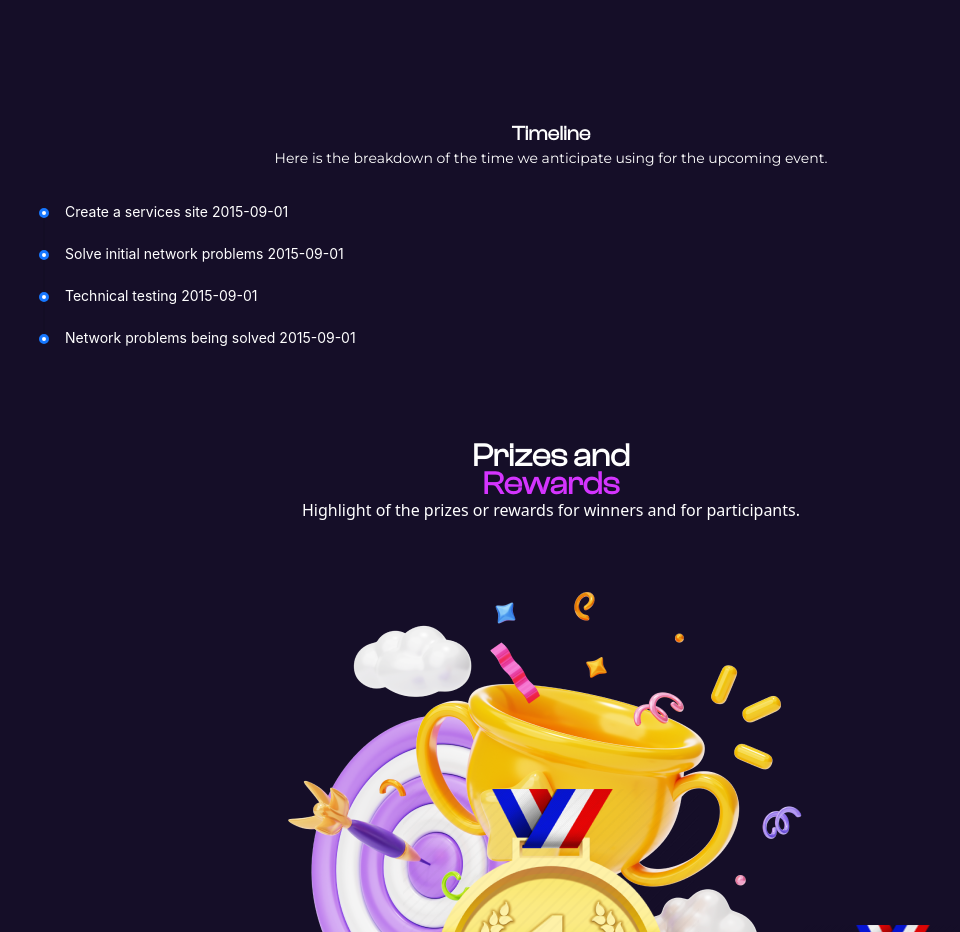
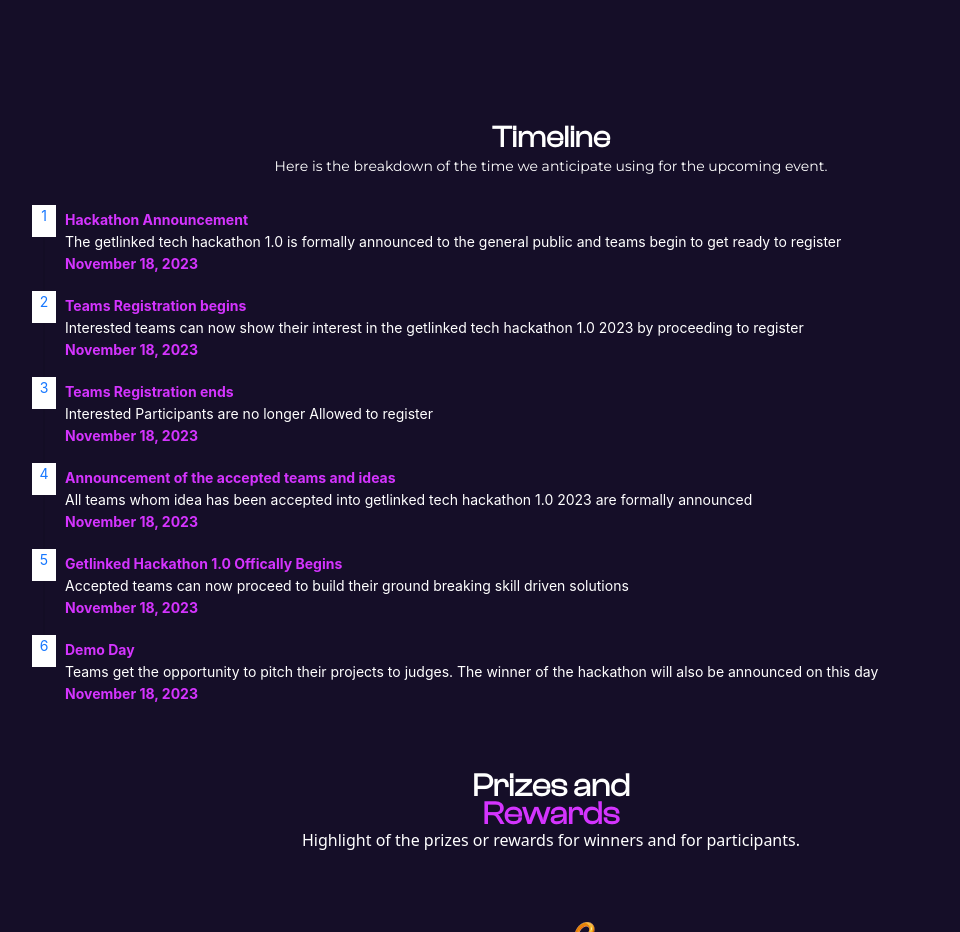
Before and after one commit to t-bello7/getlinked, a React (Vite) app: page / in a window 1280 px wide. Shown: the part 3247-4179 px from the top of the page, without its empty margins (89-1049 px from the left). Built offline with nearby package versions, Linux system fonts and the light colour scheme.

Commit message:
ui: style timeline to figma design

```diff
--- a/src/components/TimelineSection.jsx
+++ b/src/components/TimelineSection.jsx
@@ -1,28 +1,84 @@
 import { Timeline } from 'antd';
+
+const EventData = [
+    {
+        key: 1,
+        dateTime: "November 18, 2023",
+        title: "Hackathon Announcement",
+        content: `The getlinked tech hackathon 1.0 is formally announced
+        to the general public and teams begin to get ready to register`
+    },
+    {
+        key: 2,
+        dateTime: "November 18, 2023",
+        title: "Teams Registration begins",
+        content: `Interested teams can now show their interest in the
+        getlinked tech hackathon 1.0 2023 by proceeding to register`
+    },
+    {
+        key: 3,
+        dateTime: "November 18, 2023",
+        title: "Teams Registration ends",
+        content: `Interested Participants are no longer Allowed to
+        register`
+    },
+    {
+        key: 4,
+        dateTime: "November 18, 2023",
+        title: `Announcement of the accepted teams
+        and ideas`,
+        content: `All teams whom idea has been accepted into getlinked tech
+        hackathon 1.0 2023 are formally announced`
+    },
+    {
+        key: 5,
+        dateTime: "November 18, 2023",
+        title: "Getlinked Hackathon 1.0 Offically Begins",
+        content: `Accepted teams can now proceed to build their
+        ground breaking skill driven solutions`
+    },
+    {
+        key: 6,
+        dateTime: "November 18, 2023",
+        title: "Demo Day",
+        content: `
+            Teams get the opportunity to pitch their projects to judges.
+            The winner of the hackathon will also be announced on
+            this day
+        `
+    }
+]
+
+const EventTime = ({dateTime, title, content}) => {
+    return (
+    <div>
+        <h4 className='text-lightPurple font-bold'> {title} </h4>
+        <p> {content} </p>
+        <span className='text-lightPurple font-bold'> {dateTime} </span>
+    </div>)
+}
+
+const getItems = (data) => {
+     return data.map((item) => {
+       return (
+         {
+            dot: <div className='aspect-square rounded-full w-[24px]'>{item.key}</div>,
+            children: <EventTime dateTime={item.dateTime} title={item.title} content={item.content} />
+         }
+        )})
+}
 
 const TimelineSection = ({innerRef}) => {
     return (
-        <div ref={innerRef} className="container mx-auto max-w-[80%] mt-[12vh]">
-            <h3 className="text-center font-clashDisplay font-bold text-xl"> Timeline </h3>
+        <div ref={innerRef} className="container mx-auto max-w-[80%] mt-[12vh] font-montserrat">
+            <h3 className="text-center font-clashDisplay font-bold text-xl md:text-3xl"> Timeline </h3>
             <p className="text-center text-sm font-montserrat">
-            Here is the breakdown of the time we anticipate using for the upcoming event.
+                Here is the breakdown of the time we anticipate using for the upcoming event.
             </p>
             <Timeline
+                // mode='alternate'
                 className='my-10 text-white'
-                items={[
-                {
-                    children: 'Create a services site 2015-09-01',
-                },
-                {
-                    children: 'Solve initial network problems 2015-09-01',
-                },
-                {
-                    children: 'Technical testing 2015-09-01',
-                },
-                {
-                    children: 'Network problems being solved 2015-09-01',
-                },
-                ]}
+                items={getItems(EventData)}
             />
         </div>
     )
```
